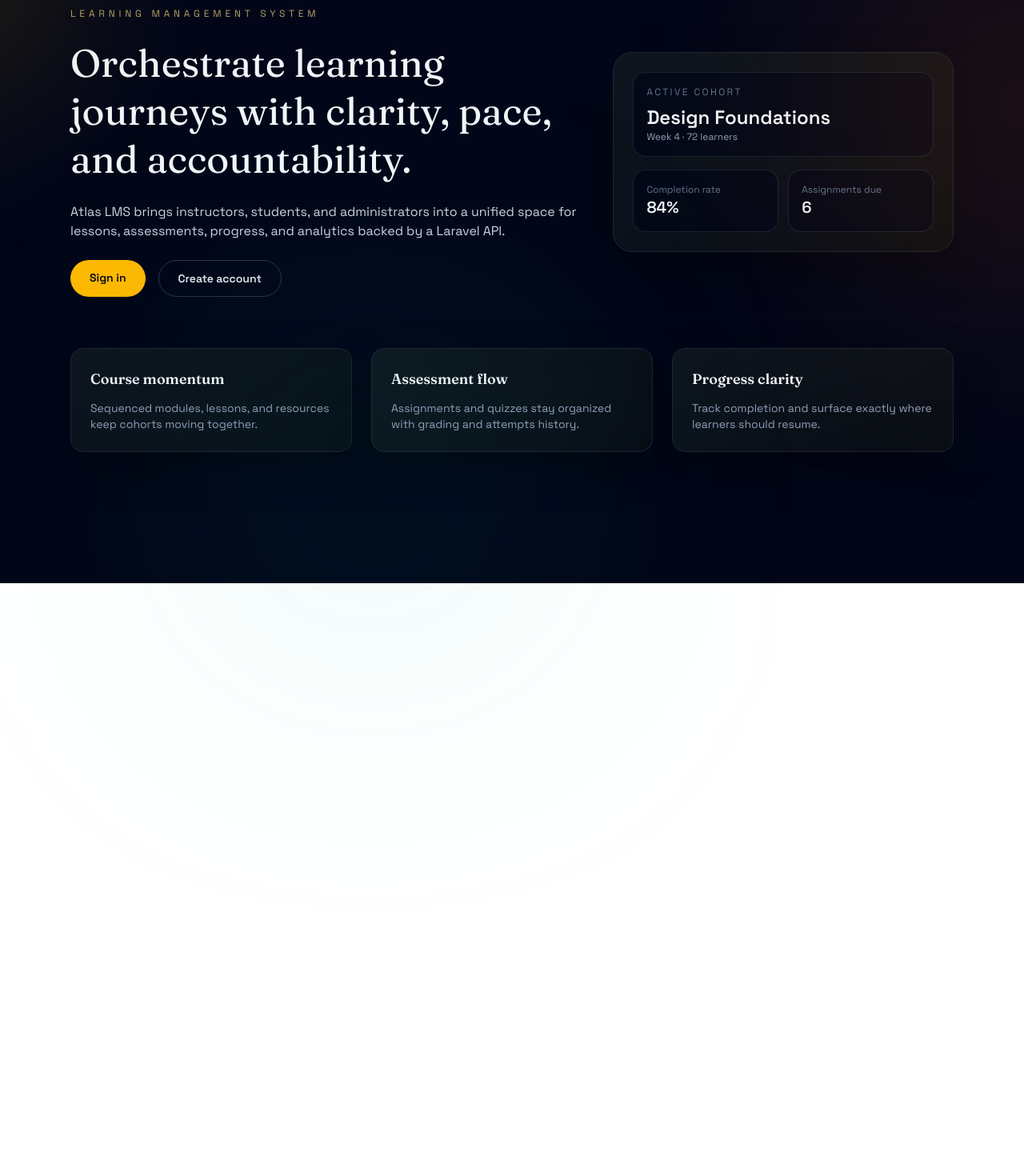
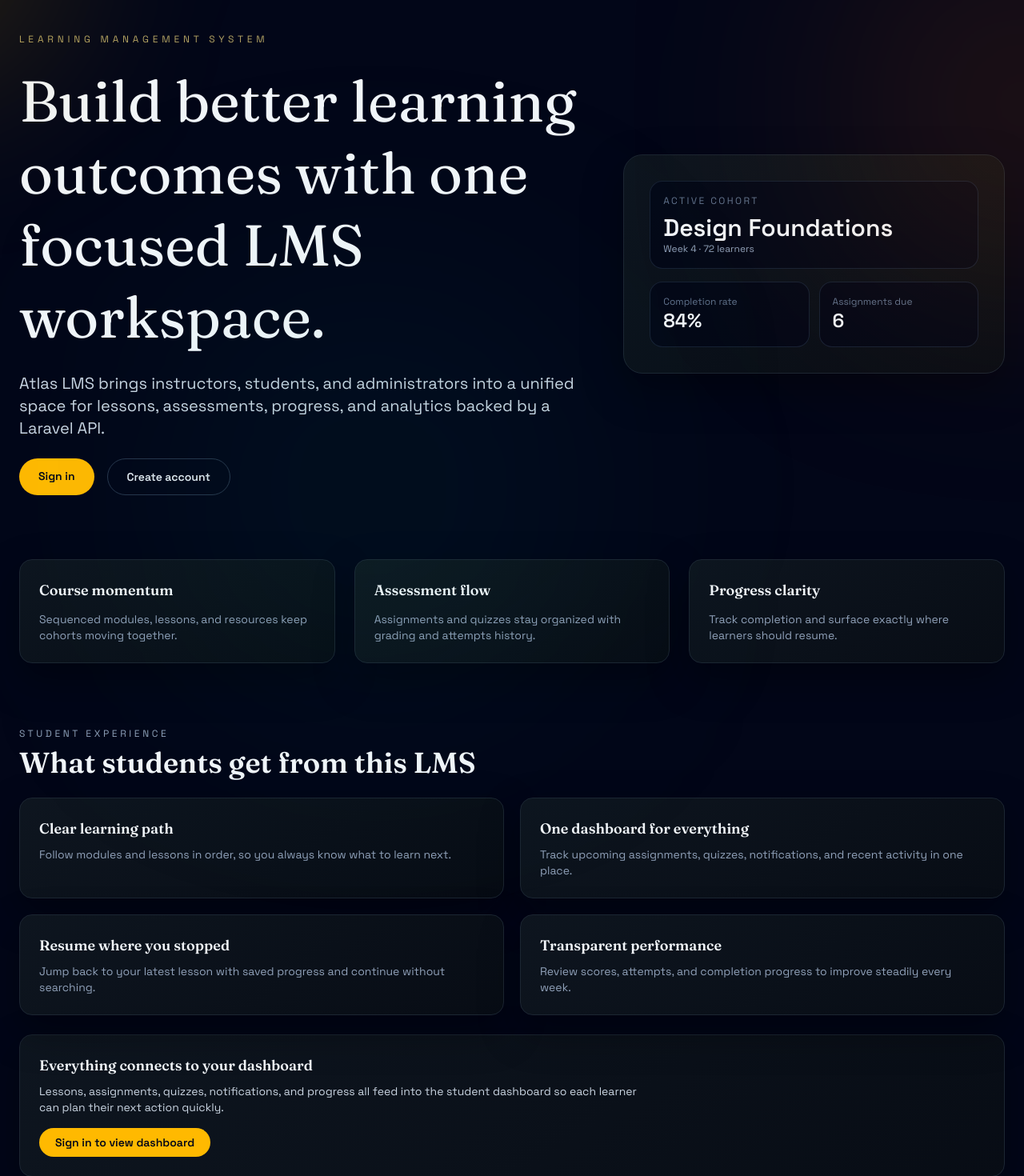
Before and after one commit to segni-k/Learning-Management-System, a Next.js app in the folder client/: page / in a window 1280 px wide. Shown: the part 140-1610 px from the top of the page at 80% size. Before the commit the page ends 869 px from the top, so only its background shows below. Built offline with nearby package versions, Linux system fonts and the light colour scheme; no server answers.

Commit message:
feat: enhance dashboard and home pages with student benefits sections and improved layout

```diff
--- a/client/src/app/dashboard/page.tsx
+++ b/client/src/app/dashboard/page.tsx
@@ -67,9 +67,24 @@
     [activity]
   );
 
+  const dashboardBenefits = [
+    {
+      title: "Learning roadmap",
+      description: "See your enrolled courses, lesson completion, and average progress in one view.",
+    },
+    {
+      title: "Assessment readiness",
+      description: "Check upcoming assignments and available quizzes before deadlines.",
+    },
+    {
+      title: "Continuous tracking",
+      description: "Follow notifications, submissions, and attempts to stay on pace each week.",
+    },
+  ];
+
   return (
     <RequireAuth>
-      <main className="mx-auto flex w-full max-w-4xl flex-col gap-6 px-4 py-12 sm:px-6 sm:py-16">
+      <main className="mx-auto flex w-full max-w-5xl flex-col gap-6 px-4 py-12 sm:px-6 sm:py-16">
         <header className="flex flex-wrap items-center justify-between gap-4">
           <div>
             <p className="text-xs uppercase tracking-[0.3em] text-slate-400">Dashboard</p>
@@ -125,6 +140,23 @@
                 </Link>
               </div>
             )}
+          </div>
+        </Panel>
+
+        <Panel>
+          <div className="flex flex-wrap items-center justify-between gap-3">
+            <h2 className="text-lg font-semibold">What you get in your LMS dashboard</h2>
+            <Link className="text-sm text-amber-300" href="/courses">
+              Browse courses
+            </Link>
+          </div>
+          <div className="mt-4 grid gap-4 md:grid-cols-3">
+            {dashboardBenefits.map((benefit) => (
+              <Card key={benefit.title} className="p-4">
+                <p className="text-sm font-semibold">{benefit.title}</p>
+                <p className="mt-2 text-xs text-slate-400">{benefit.description}</p>
+              </Card>
+            ))}
           </div>
         </Panel>
 
--- a/client/src/app/page.tsx
+++ b/client/src/app/page.tsx
@@ -6,18 +6,37 @@
 export default function Home() {
   const { user, loading } = useAuth();
 
+  const studentBenefits = [
+    {
+      title: "Clear learning path",
+      copy: "Follow modules and lessons in order, so you always know what to learn next.",
+    },
+    {
+      title: "One dashboard for everything",
+      copy: "Track upcoming assignments, quizzes, notifications, and recent activity in one place.",
+    },
+    {
+      title: "Resume where you stopped",
+      copy: "Jump back to your latest lesson with saved progress and continue without searching.",
+    },
+    {
+      title: "Transparent performance",
+      copy: "Review scores, attempts, and completion progress to improve steadily every week.",
+    },
+  ];
+
   return (
     <div className="min-h-screen text-slate-100">
-      <main className="mx-auto flex w-full max-w-6xl flex-col gap-16 px-6 py-20">
+      <main className="mx-auto flex w-full max-w-7xl flex-col gap-20 px-6 py-24 md:py-28">
         <header className="grid gap-10 lg:grid-cols-[1.2fr_0.8fr] lg:items-center">
           <div className="space-y-6">
             <p className="text-xs uppercase tracking-[0.4em] text-amber-200/70">
               Learning management system
             </p>
-            <h1 className="font-display text-4xl leading-tight md:text-5xl">
-              Orchestrate learning journeys with clarity, pace, and accountability.
+            <h1 className="font-display text-5xl leading-tight md:text-6xl lg:text-7xl">
+              Build better learning outcomes with one focused LMS workspace.
             </h1>
-            <p className="max-w-2xl text-base text-slate-300">
+            <p className="max-w-3xl text-lg text-slate-300 md:text-xl">
               Atlas LMS brings instructors, students, and administrators into a unified space for
               lessons, assessments, progress, and analytics backed by a Laravel API.
             </p>
@@ -36,21 +55,21 @@
               </Link>
             </div>
           </div>
-          <div className="glass-panel rounded-3xl p-6">
+          <div className="glass-panel rounded-3xl p-7 md:p-8">
             <div className="space-y-4">
               <div className="rounded-2xl border border-slate-800/80 bg-slate-950/70 p-4">
                 <p className="text-xs uppercase tracking-[0.2em] text-slate-500">Active cohort</p>
-                <p className="mt-2 text-2xl font-semibold">Design Foundations</p>
+                <p className="mt-2 text-3xl font-semibold">Design Foundations</p>
                 <p className="text-xs text-slate-400">Week 4 · 72 learners</p>
               </div>
               <div className="grid gap-3 md:grid-cols-2">
                 <div className="rounded-2xl border border-slate-800/80 bg-slate-950/70 p-4">
                   <p className="text-xs text-slate-500">Completion rate</p>
-                  <p className="text-xl font-semibold">84%</p>
+                  <p className="text-2xl font-semibold">84%</p>
                 </div>
                 <div className="rounded-2xl border border-slate-800/80 bg-slate-950/70 p-4">
                   <p className="text-xs text-slate-500">Assignments due</p>
-                  <p className="text-xl font-semibold">6</p>
+                  <p className="text-2xl font-semibold">6</p>
                 </div>
               </div>
             </div>
@@ -81,6 +100,31 @@
             </div>
           ))}
         </section>
+
+        <section className="space-y-6">
+          <div>
+            <p className="text-xs uppercase tracking-[0.3em] text-slate-400">Student experience</p>
+            <h2 className="mt-2 text-3xl font-semibold md:text-4xl">What students get from this LMS</h2>
+          </div>
+          <div className="grid gap-5 md:grid-cols-2">
+            {studentBenefits.map((benefit) => (
+              <div key={benefit.title} className="glass-panel rounded-2xl p-6">
+                <h3 className="text-lg font-semibold">{benefit.title}</h3>
+                <p className="mt-2 text-sm text-slate-400">{benefit.copy}</p>
+              </div>
+            ))}
+          </div>
+          <div className="glass-panel rounded-2xl p-6">
+            <h3 className="text-lg font-semibold">Everything connects to your dashboard</h3>
+            <p className="mt-2 max-w-3xl text-sm text-slate-300">
+              Lessons, assignments, quizzes, notifications, and progress all feed into the student
+              dashboard so each learner can plan their next action quickly.
+            </p>
+            <Link className="mt-4 inline-flex rounded-full bg-amber-400 px-5 py-2 text-sm font-semibold text-slate-950" href={user ? "/dashboard" : "/login"}>
+              {user ? "Open dashboard" : "Sign in to view dashboard"}
+            </Link>
+          </div>
+        </section>
       </main>
     </div>
   );
```
Also changed, not shown: 1 other file (tests, documents, lock files or other folders).
